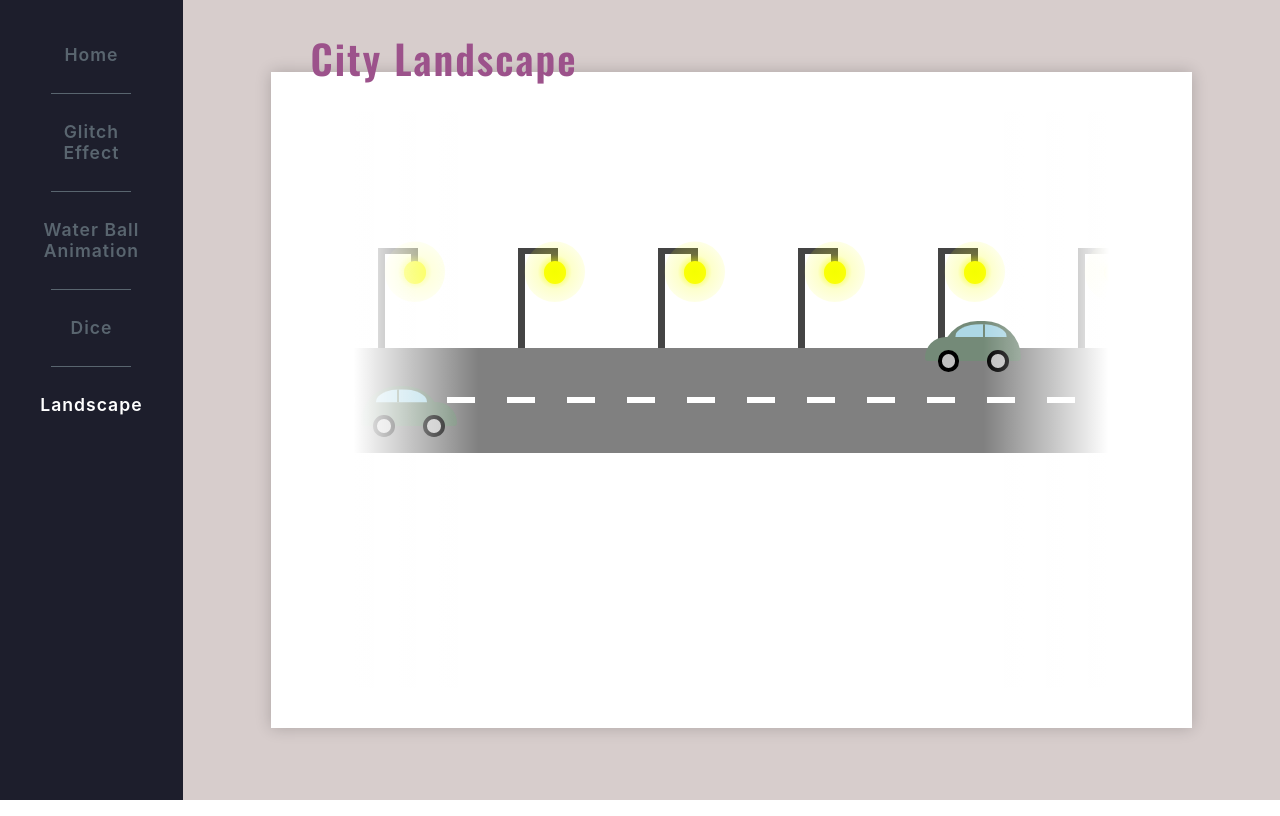
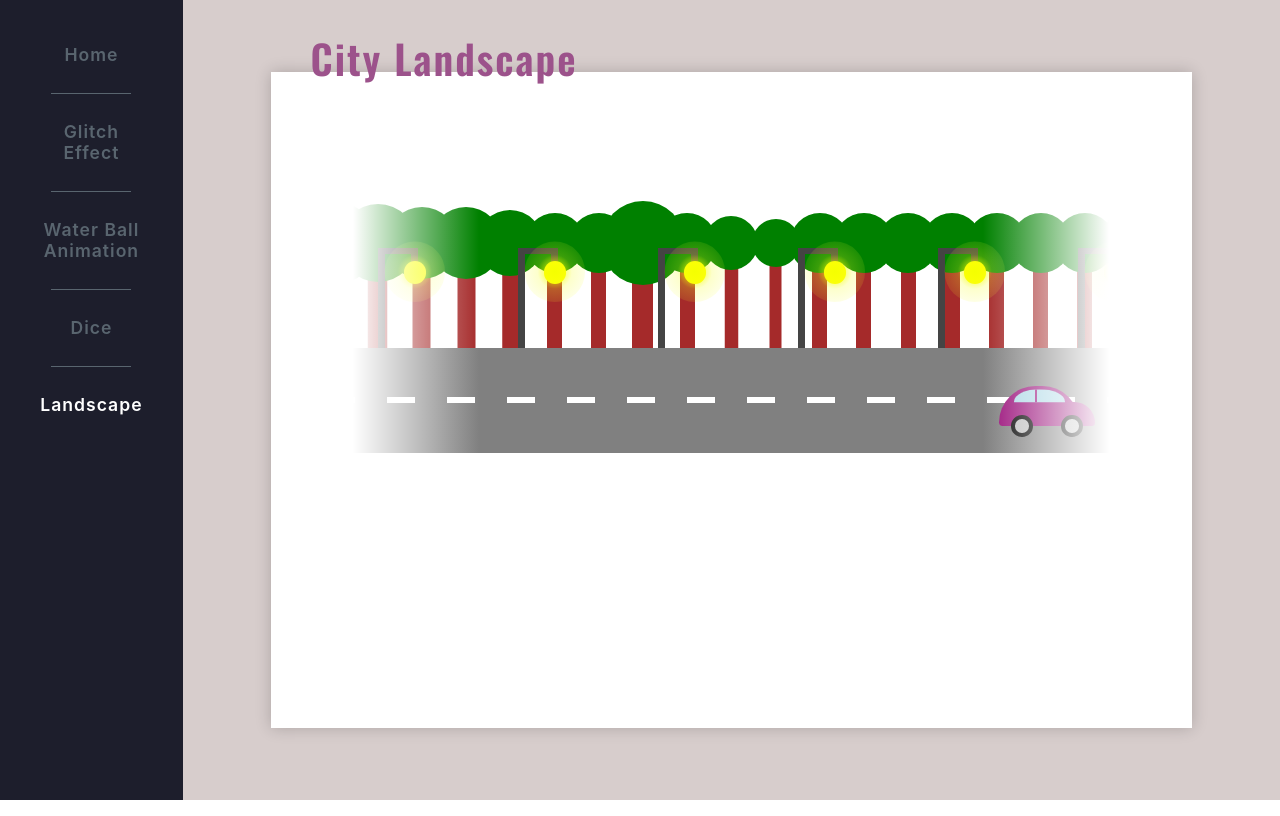
Before and after one commit to avemike/css-fun, a React (Create React App) app: page /Landscape in a window 1280 px wide. Built offline with nearby package versions, Linux system fonts and the light colour scheme.

Commit message:
street landscape: finished trees

```diff
--- a/src/views/landscape/components/Street.js
+++ b/src/views/landscape/components/Street.js
@@ -1,12 +1,28 @@
 import React from 'react'
+
 import { Car } from './Car'
 import { Lantern } from './Lantern'
+import { Tree } from './Tree';
+
 import '../styles/street.scss'
 
 export const Street = () => {
 
+  const generateTrees = (n) => {
+    const treesArray = []
+    for (let i = 0; i < n; i++) {
+      treesArray.push(
+        <Tree order={ i+1 }/>
+      )
+    }
+    return treesArray
+  }
+
   return (
     <div className="street">
+      <div className="trees">
+        { generateTrees(19) }
+      </div>
       <div className="lanterns">
         <Lantern />
         <Lantern />
--- /dev/null
+++ b/src/views/landscape/components/Tree.js
@@ -0,0 +1,12 @@
+import React from 'react'
+
+import '../styles/tree.scss'
+
+export const Tree = props => {
+  return (
+    <div className={`tree tree-${props.order}`}>
+      <div className="trunk"></div>
+      <div className="leaves"></div>
+    </div>
+  )
+}
--- a/src/views/landscape/styles/car.scss
+++ b/src/views/landscape/styles/car.scss
@@ -9,13 +9,13 @@
     top: - $street-height / 4;
     right: - $car-length * 2;
     transform: rotateY(180deg);
-    animation: 4s linear 0s infinite normal carAnimLeft;
+    animation: 5s linear 0s infinite normal carAnimLeft;
   }
 
   &.car-right {
     bottom: $street-height / 4;
     right: -($street-width + $car-length * 2);
-    animation: 4s linear 0s infinite reverse carAnimLeft;
+    animation: 5s linear 1s infinite reverse carAnimLeft;
   }
   .car-body {
     // main, bigger circle of car body
--- a/src/views/landscape/styles/street.scss
+++ b/src/views/landscape/styles/street.scss
@@ -36,4 +36,15 @@
     justify-content: space-around;
     align-items: flex-end;
   }
+  .trees {
+    position: absolute;
+    top: - $trunk-height;
+    left: 0;
+
+    display: flex;
+    justify-content: space-around;
+    align-content: flex-end;
+
+    width: 100%;
+  }
 }
--- /dev/null
+++ b/src/views/landscape/styles/tree.scss
@@ -0,0 +1,34 @@
+@import './vars.scss';
+
+.tree {
+  position: relative;
+  .leaves {
+    position: absolute;
+    top: - $leaves-length / 2;
+    left: - ($leaves-length - $trunk-width) / 2;
+
+    width: $leaves-length;
+    height: $leaves-length;
+
+    border-radius: 50%;
+    background: $leaves-color;
+  }
+  .trunk {
+    width: $trunk-width;
+    height: $trunk-height;
+
+    background: $trunk-color;
+  }
+  // Adds variety in sizes of trees
+  @for $i from 1 to 12 {
+    &.tree-#{$i} {
+      $factor: random(7)/10 + 0.7;
+      .leaves {
+        transform: scale( $factor );
+      }
+      .trunk {
+        transform: scaleX( $factor );
+      }
+    }
+  }
+}
--- a/src/views/landscape/styles/vars.scss
+++ b/src/views/landscape/styles/vars.scss
@@ -13,3 +13,10 @@ $lantern-height: 100px;
 $lantern-width: $lantern-height / 15;
 $lantern-horizontal-pipe-width: $lantern-height / 3;
 $lantern-color: #444;
+
+// TREES
+$trunk-color: brown;
+$leaves-color: green;
+$trunk-width: 15px;
+$trunk-height: $trunk-width * 7;
+$leaves-length: $trunk-width * 4;
```
